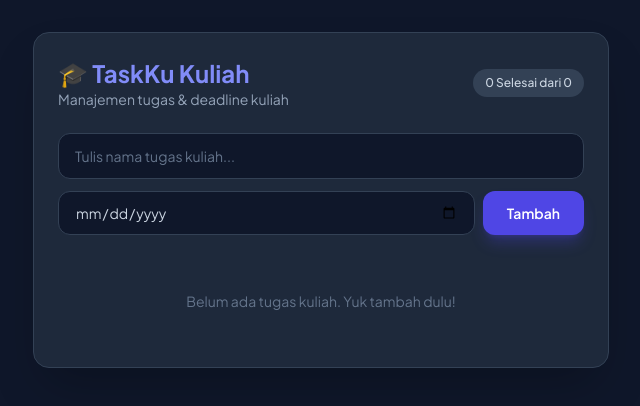
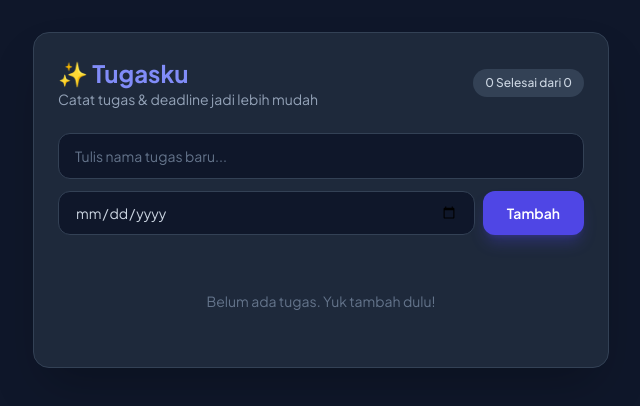
Before and after one commit to falihdrack-alt/tugasku, a plain HTML site: page index.html in a window 1280 px wide. Shown: the whole page, without its empty margins (319-959 px from the left). Drawn offline with nearby package versions, Linux system fonts and the light colour scheme.

Commit message:
Update index.html

```diff
--- a/index.html
+++ b/index.html
@@ -3,7 +3,7 @@
 <head>
     <meta charset="UTF-8">
     <meta name="viewport" content="width=device-width, initial-scale=1.0">
-    <title>TugasKu</title>
+    <title>Tugasku</title>
     <!-- Tailwind CSS untuk styling modern -->
     <script src="https://cdn.tailwindcss.com"></script>
     <link href="https://fonts.googleapis.com/css2?family=Plus+Jakarta+Sans:wght@400;500;600;700&display=swap" rel="stylesheet">
@@ -16,8 +16,8 @@
         <!-- Header -->
         <div class="flex justify-between items-center mb-6">
             <div>
-                <h1 class="text-2xl font-bold text-indigo-400">🎓 TaskKu Kuliah</h1>
-                <p class="text-sm text-slate-400">Manajemen tugas & deadline kuliah</p>
+                <h1 class="text-2xl font-bold text-indigo-400">✨ Tugasku</h1>
+                <p class="text-sm text-slate-400">Catat tugas & deadline jadi lebih mudah</p>
             </div>
             <div id="task-stats" class="text-xs bg-slate-700 px-3 py-1.5 rounded-full text-slate-300 font-medium">
                 0 Selesai dari 0
@@ -27,7 +27,7 @@
         <!-- Form Input Tugas & Deadline -->
         <form id="task-form" class="space-y-3 mb-6">
             <div>
-                <input type="text" id="task-input" placeholder="Tulis nama tugas kuliah..." required
+                <input type="text" id="task-input" placeholder="Tulis nama tugas baru..." required
                     class="w-full px-4 py-3 bg-slate-900 border border-slate-700 rounded-xl focus:outline-none focus:border-indigo-500 text-sm text-slate-100 placeholder-slate-500">
             </div>
             <div class="flex gap-2">
@@ -45,7 +45,7 @@
             <!-- List tugas akan masuk otomatis di sini -->
         </ul>
 
-        <p id="empty-state" class="text-center text-slate-500 text-sm py-8">Belum ada tugas kuliah. Yuk tambah dulu!</p>
+        <p id="empty-state" class="text-center text-slate-500 text-sm py-8">Belum ada tugas. Yuk tambah dulu!</p>
     </div>
 
     <script>
@@ -56,10 +56,10 @@
         const taskStats = document.getElementById('task-stats');
         const emptyState = document.getElementById('empty-state');
 
-        let tasks = JSON.parse(localStorage.getItem('tasks_kuliah')) || [];
+        let tasks = JSON.parse(localStorage.getItem('tasks_universal')) || [];
 
         function saveAndRender() {
-            localStorage.setItem('tasks_kuliah', JSON.stringify(tasks));
+            localStorage.setItem('tasks_universal', JSON.stringify(tasks));
             renderTasks();
         }
 
@@ -78,7 +78,6 @@
             tasks.forEach((task, index) => {
                 if (task.completed) completedCount++;
 
-                // Hitung status deadline
                 let isUrgent = task.date <= today && !task.completed;
                 let dateBadgeClass = isUrgent
                     ? 'bg-rose-500/20 text-rose-400 border-rose-500/30'
```
